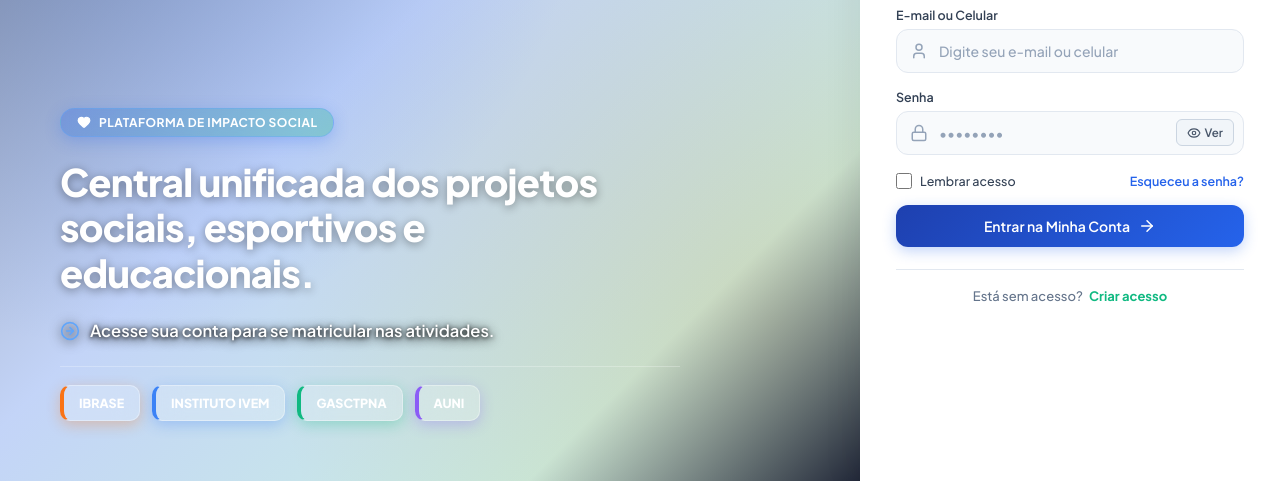
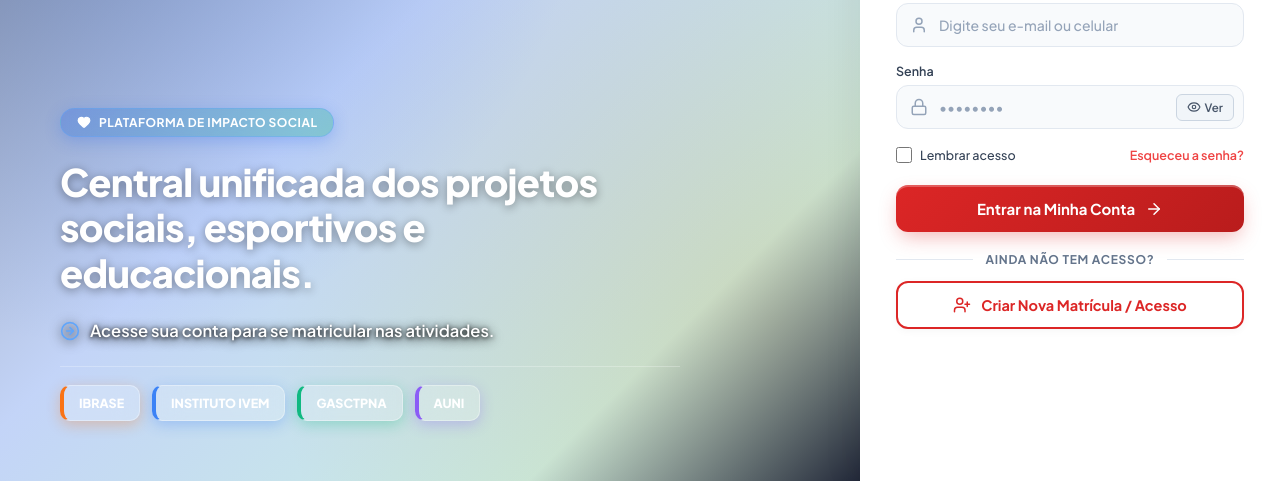
Before and after one commit to Yantestes12/ivem, a website: page login.html in a window 1280 px wide. Shown: the part 319-800 px from the top of the page. Drawn offline with nearby package versions, Linux system fonts and the light colour scheme.

Commit message:
feat: align colors to official palette and elevate layout for Criar Acesso

```diff
--- a/login.html
+++ b/login.html
@@ -32,9 +32,10 @@
             --bg-body: #f8fafc;
             --bg-card: #ffffff;
 
-            --primary: #1e40af;
-            --primary-hover: #1e3a8a;
-            --primary-accent: #2563eb;
+            --primary: #dc2626;
+            --primary-hover: #b91c1c;
+            --primary-glow: rgba(220, 38, 38, 0.35);
+            --primary-accent: #ef4444;
             --accent-green: #10b981;
             --accent-orange: #f97316;
 
@@ -392,31 +393,63 @@
         /* Botão Entrar Principal */
         .btn-primary-login {
             width: 100%;
-            padding: 12px 18px;
-            font-size: 14px;
-            font-weight: 600;
+            padding: 14px 24px;
             color: #ffffff;
-            background: linear-gradient(135deg, #1e40af 0%, #2563eb 100%);
+            background: linear-gradient(135deg, var(--primary) 0%, var(--primary-hover) 100%);
             border: none;
             border-radius: var(--radius-md);
+            font-size: 15px;
+            font-weight: 700;
             cursor: pointer;
-            box-shadow: 0 4px 14px rgba(37, 99, 235, 0.28);
-            transition: all 0.2s ease;
             display: flex;
             align-items: center;
             justify-content: center;
-            gap: 8px;
+            gap: 10px;
+            transition: all 0.25s cubic-bezier(0.4, 0, 0.2, 1);
+            box-shadow: 0 8px 20px -4px var(--primary-glow), inset 0 2px 0 rgba(255, 255, 255, 0.25);
+            margin-top: 6px;
         }
 
         .btn-primary-login:hover {
-            background: linear-gradient(135deg, #1d4ed8 0%, #1e3a8a 100%);
-            transform: translateY(-1px);
-            box-shadow: 0 6px 18px rgba(37, 99, 235, 0.4);
+            background: var(--primary-hover);
+            transform: translateY(-2px);
+            box-shadow: 0 12px 25px -4px var(--primary-glow);
         }
 
         .btn-primary-login:active {
-            transform: translateY(0);
+            transform: translateY(1px) scale(0.98);
+            box-shadow: 0 4px 10px var(--primary-glow);
         }
+
+        .action-divider {
+            display: flex;
+            align-items: center;
+            text-align: center;
+            margin: 20px 0 14px;
+            color: var(--text-muted);
+            font-size: 12px;
+            font-weight: 700;
+            text-transform: uppercase;
+            letter-spacing: 0.06em;
+        }
+        .action-divider::before, .action-divider::after {
+            content: ''; flex: 1; border-bottom: 1px solid var(--border-light);
+        }
+        .action-divider span { padding: 0 12px; }
+
+        .btn-secondary-register {
+            width: 100%; display: flex; align-items: center; justify-content: center; gap: 10px;
+            padding: 13px 20px; background: #ffffff; color: var(--primary);
+            border: 2px solid var(--primary); border-radius: var(--radius-md);
+            font-size: 14.5px; font-weight: 700; text-decoration: none; cursor: pointer;
+            transition: all 0.2s cubic-bezier(0.4, 0, 0.2, 1); box-shadow: 0 2px 8px rgba(0,0,0,0.04);
+            box-sizing: border-box;
+        }
+        .btn-secondary-register:hover {
+            background: var(--primary); color: #ffffff !important; transform: translateY(-2px);
+            box-shadow: 0 8px 18px -4px var(--primary-glow);
+        }
+        .btn-secondary-register:active { transform: translateY(0); }
 
         /* Rodapé Humano */
         .login-footer {
@@ -623,10 +656,14 @@
             </button>
         </form>
 
-        <div class="login-footer">
-            Está sem acesso?
-            <a href="https://gasctpna.plataformaintegra.com.br/">Criar acesso</a>
+        <div class="action-divider">
+            <span>Ainda não tem acesso?</span>
         </div>
+
+        <a href="index.html" id="linkCriarAcesso" class="btn-secondary-register">
+            <i data-lucide="user-plus" style="width: 18px; height: 18px;"></i>
+            <span>Criar Nova Matrícula / Acesso</span>
+        </a>
     </div>
 
     <!-- ==========================================================================
```
Also changed, not shown: index.html (+15 -36 lines).
